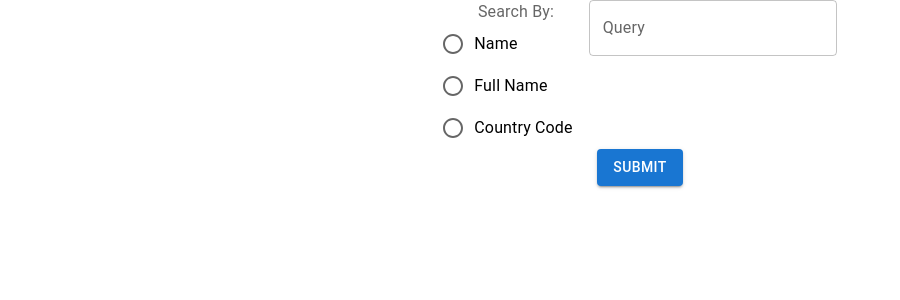
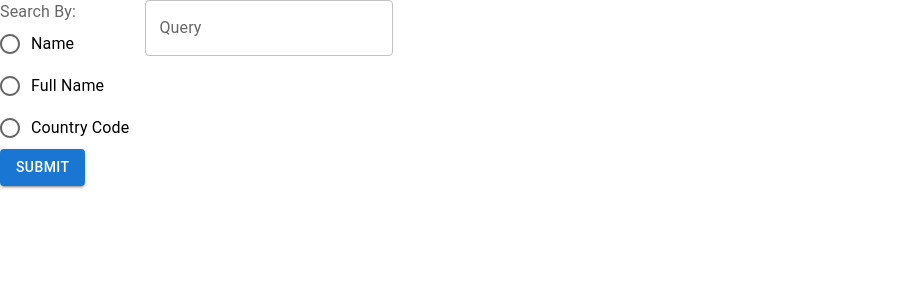
Before and after one commit to samfauble/country-search, a React (Create React App) app: page / in a window 1280 px wide. Shown: the top 300 px of the page, without its empty margins (0-900 px from the left). Built offline with nearby package versions, Linux system fonts and the light colour scheme.

Commit message:
refactor component hierarchy

```diff
--- a/src/client/App.js
+++ b/src/client/App.js
@@ -1,11 +1,33 @@
-import logo from './logo.svg';
-import './App.css';
+import React, { useState, Fragment } from 'react';
+import { Button, TextField, Radio, RadioGroup, FormLabel, FormControl, FormControlLabel }  from '@mui/material';
+import API from './api/api';
 import SearchBar from './components/SearchBar';
+import Results from './components/Results';
+import Summary from './components/Summary';
 
 function App() {
+  const [countries, setCountries] = useState([]);
+  const [error, setError] = useState(false);
+
+  const returnResults = () => {
+    if(!error && countries.countries?.length > 0) {
+        return (
+            <Fragment>
+                <Results info={countries}></Results>
+                <Summary info={countries}></Summary>
+            </Fragment>
+        )
+    }
+}
   return (
     <div className="App">
-      <SearchBar />
+      <SearchBar
+        setCountries={setCountries}
+        countries={countries}
+        error={error}
+        setError={setError}
+        />
+      {returnResults()}
     </div>
   );
 }
--- a/src/client/components/SearchBar.js
+++ b/src/client/components/SearchBar.js
@@ -1,14 +1,11 @@
-import React, { useState, useEffect, Fragment } from 'react';
+import React, { useState } from 'react';
 import { Button, TextField, Radio, RadioGroup, FormLabel, FormControl, FormControlLabel }  from '@mui/material';
-import Results from './Results';
-import Summary from './Summary';
 import API from '../api/api';
 
-const SearchBar = () => {
+const SearchBar = (props) => {
+    const {countries, setCountries, error, setError} = props;
     const [inputValue, setInputValue] = useState('');
     const [radioValue, setRadioValue] = useState('');
-    const [error, setError] = useState(false);
-    const [countries, setCountries] = useState([]);
 
     const onRadioChange = (e) => {
         e.stopPropagation();
@@ -45,17 +42,6 @@ const SearchBar = () => {
             if(!res || res.countries.length === 0) {
                 setError(true)
             }
-        }
-    }
-
-    const returnResults = () => {
-        if(!error && countries.countries?.length > 0) {
-            return (
-                <Fragment>
-                    <Results info={countries}></Results>
-                    <Summary info={countries}></Summary>
-                </Fragment>
-            )
         }
     }
 
@@ -119,7 +105,6 @@ const SearchBar = () => {
                 </FormControl>
             </form>
             <Button onClick={onSubmit} variant="contained">Submit</Button>
-            {returnResults()}
         </div>
     )
 }
```
